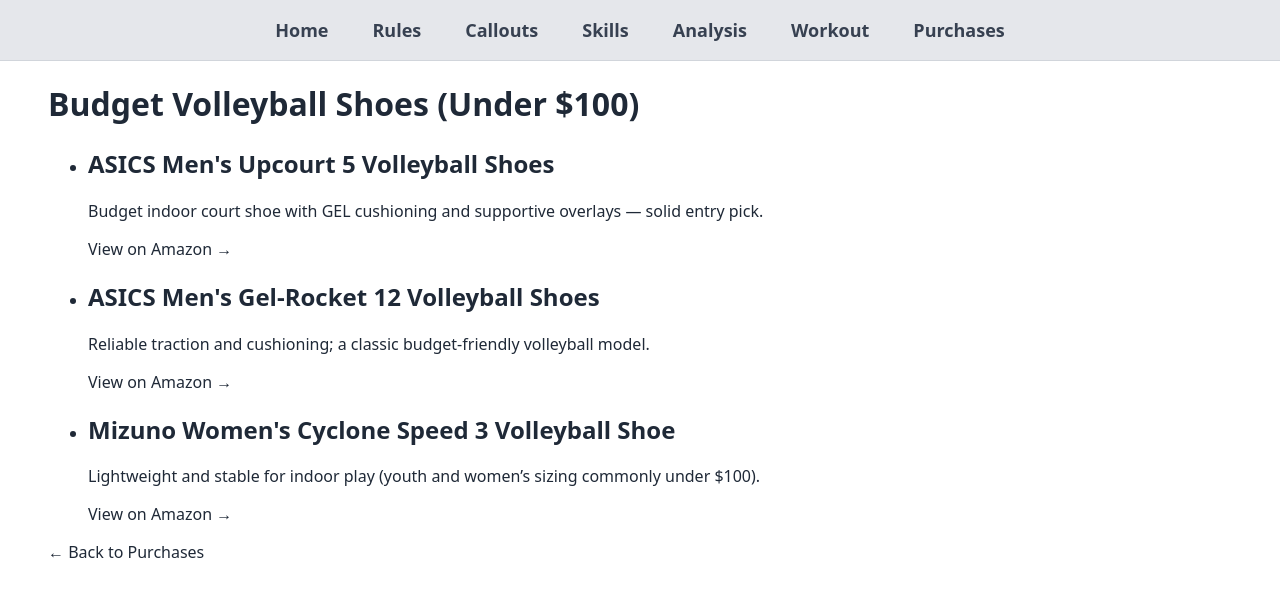
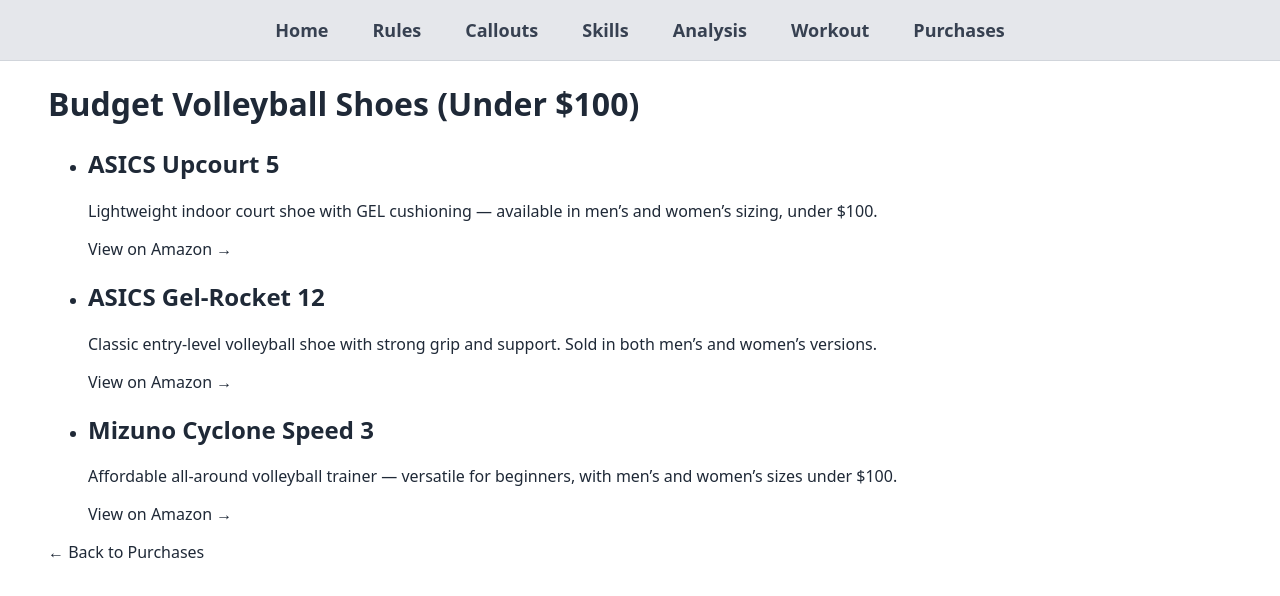
Before and after one commit to blueweriy/volleyball-ai-website, a React (Vite) app: page /purchases/shoes/budget in a window 1280 px wide. Shown: the top 596 px of the page. Built offline with nearby package versions, Linux system fonts and the light colour scheme.

Commit message:
Update ShoesBudget.jsx

```diff
--- a/src/pages/purchases/ShoesBudget.jsx
+++ b/src/pages/purchases/ShoesBudget.jsx
@@ -3,19 +3,19 @@ import { Link } from "react-router-dom";
 
 const items = [
   {
-    name: "ASICS Men's Upcourt 5 Volleyball Shoes",
-    desc: "Budget indoor court shoe with GEL cushioning and supportive overlays — solid entry pick.",
-    url: "https://www.amazon.com/ASICS-Mens-Upcourt-5-Volleyball/dp/B0CK5CVY3W?th=1"
+    name: "ASICS Upcourt 5",
+    desc: "Lightweight indoor court shoe with GEL cushioning — available in men’s and women’s sizing, under $100.",
+    url: "https://www.amazon.com/ASICS-Upcourt-Volleyball-Shoe/dp/B0CK5CVY3W"
   },
   {
-    name: "ASICS Men's Gel-Rocket 12 Volleyball Shoes",
-    desc: "Reliable traction and cushioning; a classic budget-friendly volleyball model.",
-    url: "https://www.amazon.com/ASICS-Mens-Gel-Rocket-Volleyball-Shoes/dp/B0F9JFVD8J"
+    name: "ASICS Gel-Rocket 12",
+    desc: "Classic entry-level volleyball shoe with strong grip and support. Sold in both men’s and women’s versions.",
+    url: "https://www.amazon.com/ASICS-Gel-Rocket-Volleyball-Shoes/dp/B0F9JFVD8J"
   },
   {
-    name: "Mizuno Women's Cyclone Speed 3 Volleyball Shoe",
-    desc: "Lightweight and stable for indoor play (youth and women’s sizing commonly under $100).",
-    url: "https://www.amazon.com/Mizuno-Womens-Cyclone-Speed-Volleyball/dp/B09KPF5XPN"
+    name: "Mizuno Cyclone Speed 3",
+    desc: "Affordable all-around volleyball trainer — versatile for beginners, with men’s and women’s sizes under $100.",
+    url: "https://www.amazon.com/Mizuno-Cyclone-Speed-Volleyball-Shoe/dp/B09KPF5XPN"
   }
 ];
 
@@ -28,23 +28,16 @@ export default function ShoesBudget() {
       <h1 className="text-3xl font-bold mb-6">Budget Volleyball Shoes (Under $100)</h1>
       <ul className="space-y-6">
         {items.map((it) => (
-          <li key={it.name} className="p-0">
+          <li key={it.name}>
             <h2 className="text-xl font-semibold">{it.name}</h2>
             <p className="mt-1 text-gray-700">{it.desc}</p>
-            <a
-              href={it.url}
-              target="_blank"
-              rel="noopener noreferrer"
-              className="mt-2 inline-block text-blue-600 hover:underline"
-            >
+            <a href={it.url} target="_blank" rel="noopener noreferrer" className="mt-2 inline-block text-blue-600 hover:underline">
               View on Amazon →
             </a>
           </li>
         ))}
       </ul>
-      <Link to="/purchases" className="mt-8 inline-block text-blue-600 hover:underline">
-        ← Back to Purchases
-      </Link>
+      <Link to="/purchases" className="mt-8 inline-block text-blue-600 hover:underline">← Back to Purchases</Link>
     </div>
   );
 }
```
